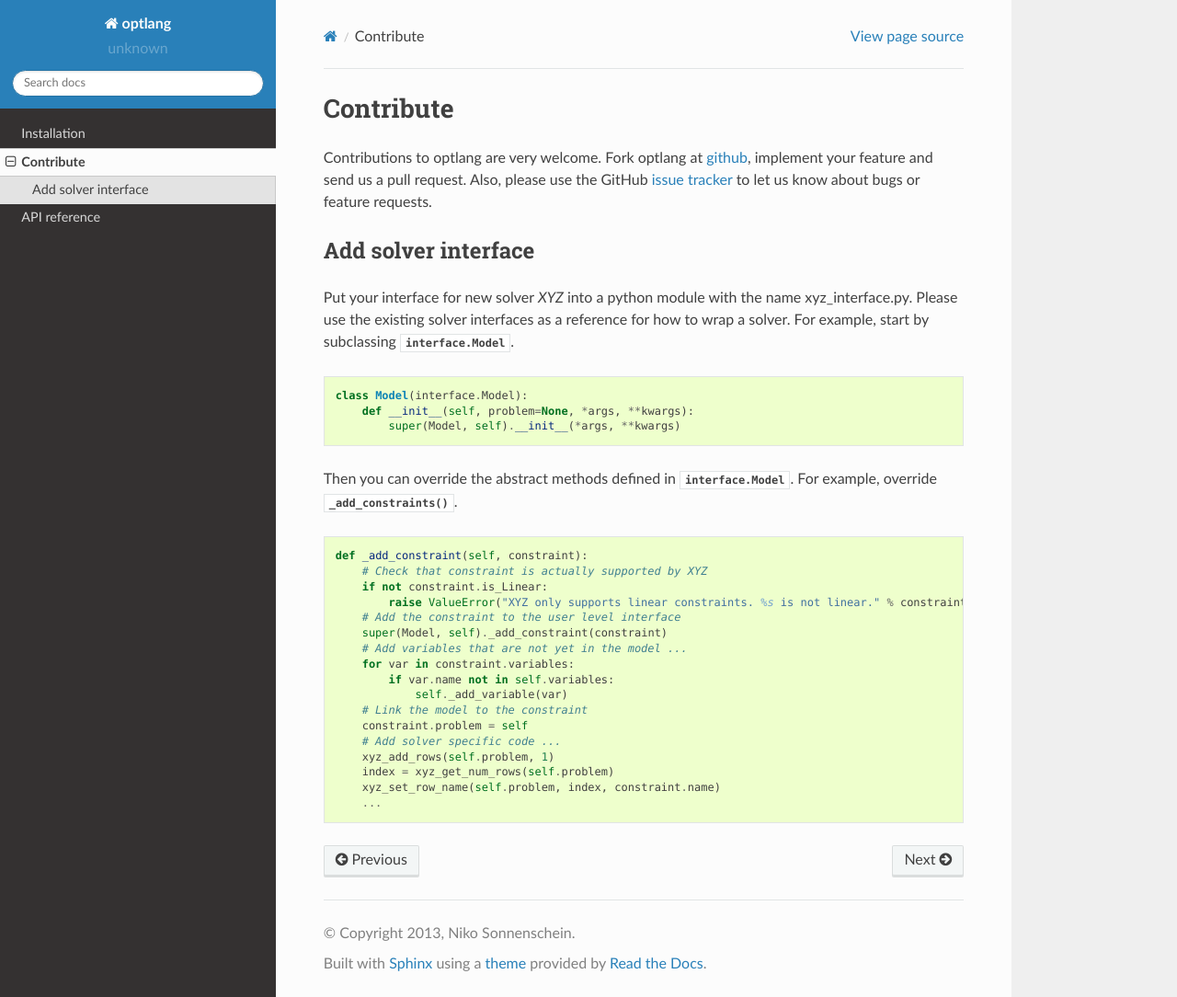
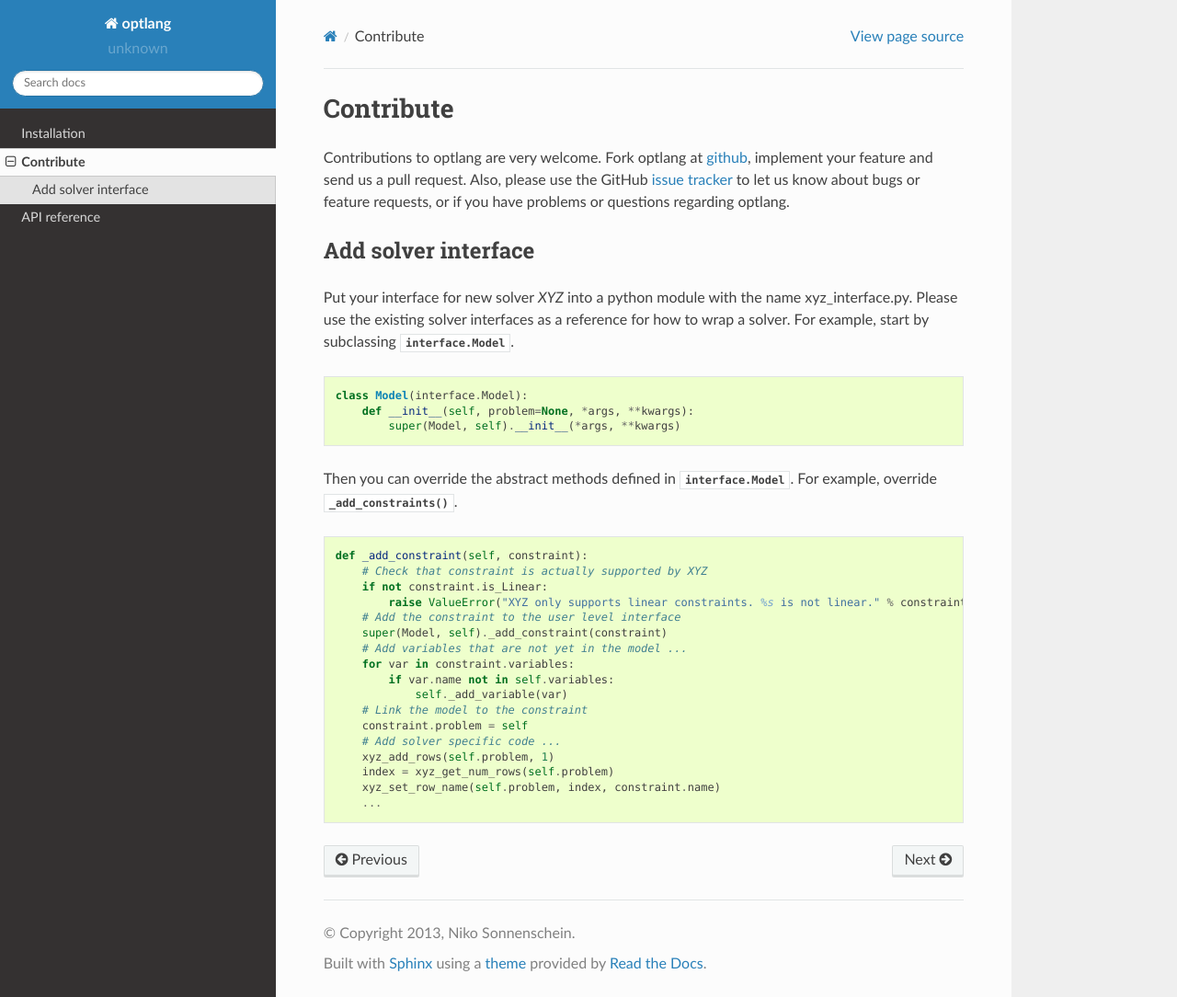
Before and after one commit to opencobra/optlang, a Sphinx documentation site: the page built from docs/source/developers.rst, in a window 1280 px wide and 1084 px high. Shown: the whole window at 92% size. Built offline with Sphinx 7.4.7 and the Read the Docs theme 2.0.0, drawn with Linux system fonts in a browser that asks for light colours; pages that are not in the unit, such as notebooks, are missing from menus.

```diff
--- a/README.rst
+++ b/README.rst
@@ -16,6 +16,9 @@ and constraints to be easily formulated from symbolic expressions of
 variables (see examples).
 
 Show us some love by staring this repo if you find optlang useful!
+
+Also, please use the GitHub `issue tracker <https://github.com/biosustain/optlang/issues>`_
+to let us know about bugs or feature requests, or if you have problems or questions regarding optlang.
 
 Installation
 ~~~~~~~~~~~~
--- a/docs/source/developers.rst
+++ b/docs/source/developers.rst
@@ -4,7 +4,7 @@ Contribute
 Contributions to optlang are very welcome. Fork optlang at `github
 <http://github.com/biosustain/optlang>`_, implement your feature and send us
 a pull request. Also, please use the GitHub `issue tracker <https://github.com/biosustain/optlang/issues>`_
-to let us know about bugs or feature requests.
+to let us know about bugs or feature requests, or if you have problems or questions regarding optlang.
 
 Add solver interface
 --------------------
```
Also changed, not shown: CONTRIBUTING.md (added, +7 -0 lines).
